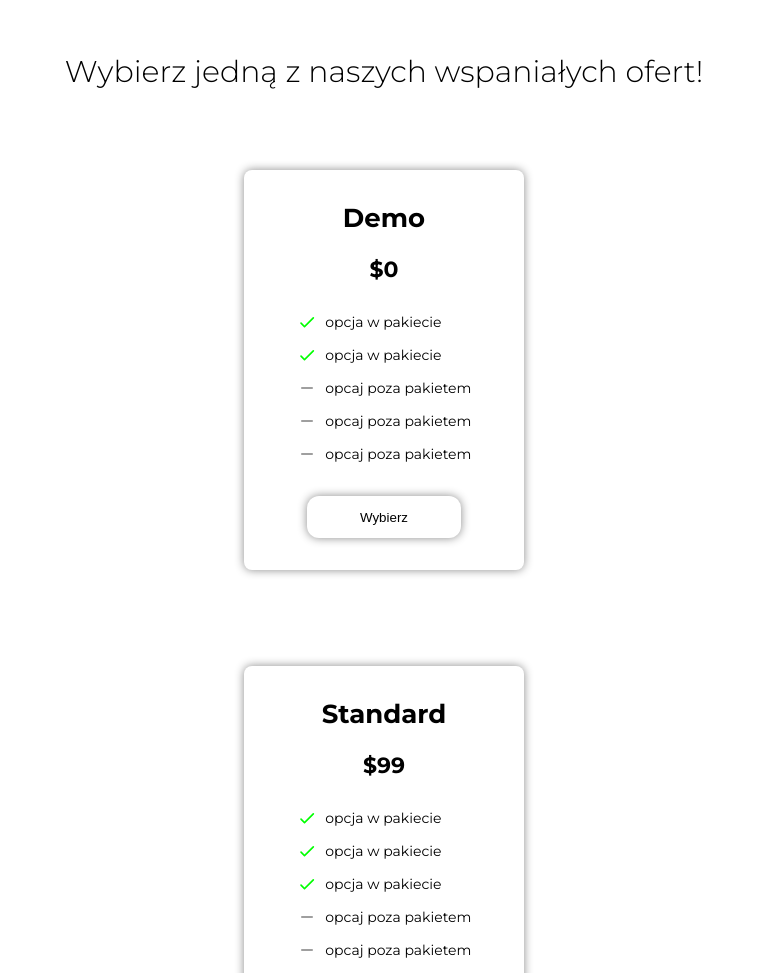
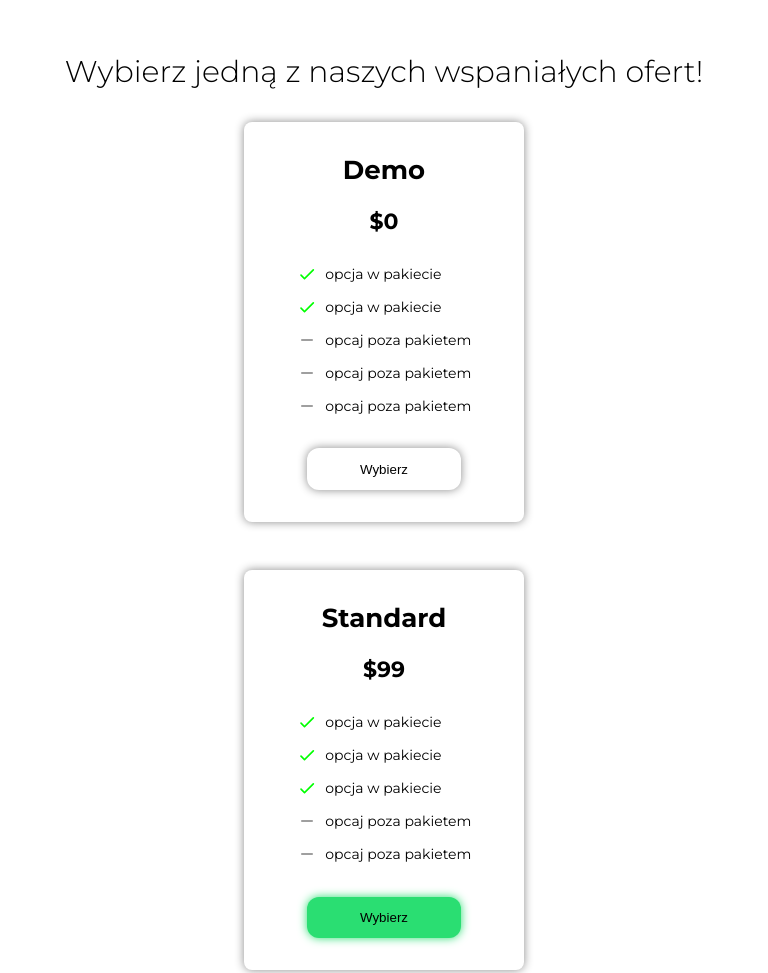
Before and after one commit to DepleyPuma/ForestGroup, a website: page index.html in a window 768 px wide. Shown: the part 2040-3013 px from the top of the page. Drawn offline with Linux system fonts and the light colour scheme.

Commit message:
added new styles for offers section (cards are responsive)

```diff
--- a/src/sass/main.scss
+++ b/src/sass/main.scss
@@ -25,15 +25,15 @@ body {
 }
 
 //  NAV
-.nav-mobile {
-	display: none;
-}
-
 .nav {
 	display: block;
 	position: fixed;
 	width: 100%;
 	z-index: 1000;
+}
+
+.nav-mobile {
+	display: none;
 }
 
 .nav-desktop {
@@ -218,6 +218,7 @@ body {
 		justify-content: space-evenly;
 		align-items: center;
 		margin-top: 6em;
+		gap: 3em;
 
 		.card {
 			display: flex;
@@ -225,7 +226,7 @@ body {
 			justify-content: space-between;
 			align-items: center;
 			padding: 4em;
-			width: 30%;
+			width: clamp(280px, 30vw, 400px);
 			text-align: center;
 			border-radius: 8px;
 			box-shadow: 0 0 10px colors.$light-gray;
@@ -312,8 +313,6 @@ body {
 		&__cards {
 			.card {
 				padding: 2em;
-				min-height: 400px;
-				max-height: 400px;
 
 				&__price {
 					margin: 0.5em;
@@ -336,7 +335,9 @@ body {
 	}
 
 	.nav-mobile {
+		display: block;
 		height: 0;
+
 		.burger-btn {
 			position: fixed;
 			top: 20px;
@@ -498,13 +499,11 @@ body {
 
 			.card {
 				padding: 2em;
-				margin: 3em 0;
 				min-height: 200px;
 				min-width: 280px;
 
 				&__price {
 					margin: 1em;
-					// font-size: 3rem;
 				}
 
 				&__list {
```
Also changed, not shown: dist/css/main.min.css.
